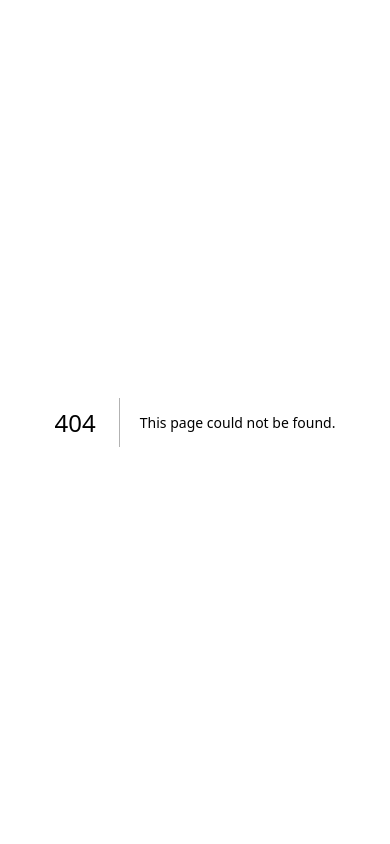
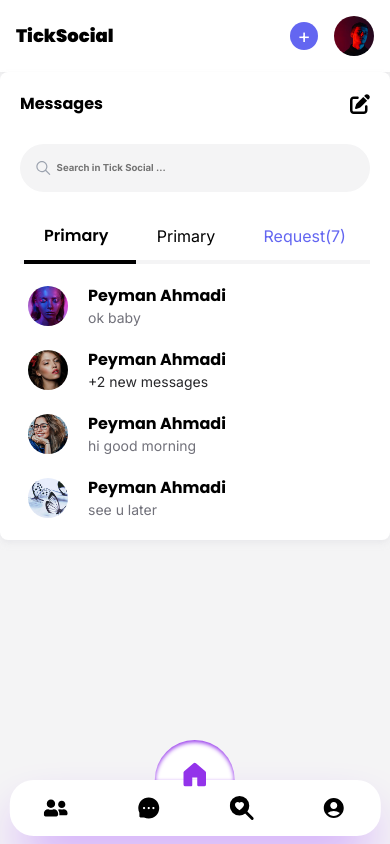
Before and after one commit to naziwebdev/social-front, a Next.js app: page /messages in a window 390 px wide. Before the commit this address had no page. Built offline with nearby package versions, Linux system fonts and the light colour scheme.

Commit message:
Create message page & responsive

```diff
--- /dev/null
+++ b/src/app/messages/page.js
@@ -0,0 +1,13 @@
+import Header from "@/components/modules/Header"
+import SmallSizeMenu from "@/components/modules/SmallSizeMenu"
+import MessageBox from "@/components/modules/MessageBox"
+
+export default function page() {
+  return (
+    <div>
+        <Header/>
+        <MessageBox/>
+        <SmallSizeMenu/>
+    </div>
+  )
+}
--- a/src/app/requests/page.js
+++ b/src/app/requests/page.js
@@ -7,9 +7,8 @@ export default function page() {
     <div className="pb-32">
       <Header />
       <div className="px-5 sm:px-10">
-        <RequestsBox/>
+        <RequestsBox />
       </div>
-
       <SmallSizeMenu />
     </div>
   );
--- a/src/components/modules/SmallSizeMenu.js
+++ b/src/components/modules/SmallSizeMenu.js
@@ -16,7 +16,7 @@ export default function SmallSizeMenu() {
           </Link>
         </li>
         <li>
-          <Link href={"/"}>
+          <Link href={"/messages"}>
             <AiFillMessage className="text-2xl 2xs:text-3xl" />
           </Link>
         </li>
--- a/src/components/templates/Home/UtilsSidebar.js
+++ b/src/components/templates/Home/UtilsSidebar.js
@@ -1,4 +1,4 @@
-import MessageBox from "./MessageBox"
+import MessageBox from "../../modules/MessageBox"
 import PopularePost from "./PopularePost"
 import PopulareUsers from "./PopulareUsers"
 import RequestsBox from "../../modules/RequestsBox"
```
Also changed, not shown: src/components/modules/MessageBox.js (renamed from src/components/templates/Home/MessageBox.js).
